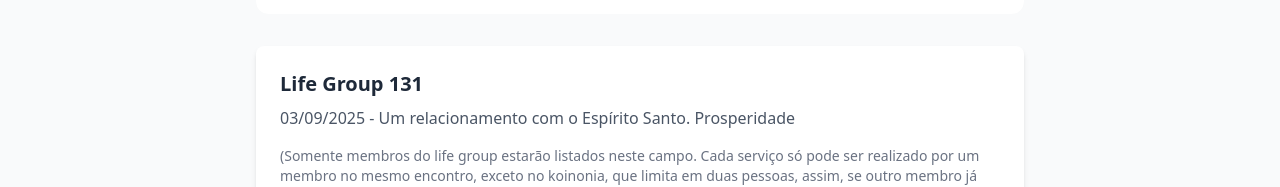
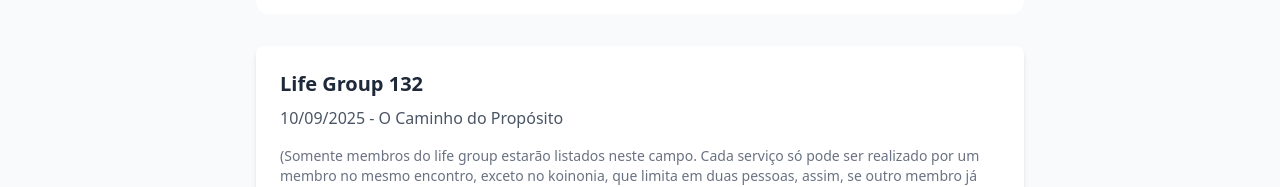
Before and after one commit to guilhermelim/genesis-forms, a Next.js app: page / in a window 1280 px wide. Shown: the part 306-493 px from the top of the page. Built offline with nearby package versions, Linux system fonts and the light colour scheme; no server answers; the database is empty.

Commit message:
Updates life group information
Updates the displayed life group information with the correct details for the upcoming meeting.

```diff
--- a/src/sections/home/LifeGroupInfo.tsx
+++ b/src/sections/home/LifeGroupInfo.tsx
@@ -1,10 +1,8 @@
 export default function LifeGroupInfo() {
   return (
     <div className="bg-white rounded-lg shadow-md p-6 mb-8">
-      <h2 className="text-xl font-bold text-gray-800 mb-2">Life Group 131</h2>
-      <p className="text-gray-600 mb-4">
-        03/09/2025 - Um relacionamento com o Espírito Santo. Prosperidade
-      </p>
+      <h2 className="text-xl font-bold text-gray-800 mb-2">Life Group 132</h2>
+      <p className="text-gray-600 mb-4">10/09/2025 - O Caminho do Propósito</p>
       <p className="text-sm text-gray-500">
         (Somente membros do life group estarão listados neste campo. Cada
         serviço só pode ser realizado por um membro no mesmo encontro, exceto no
```
